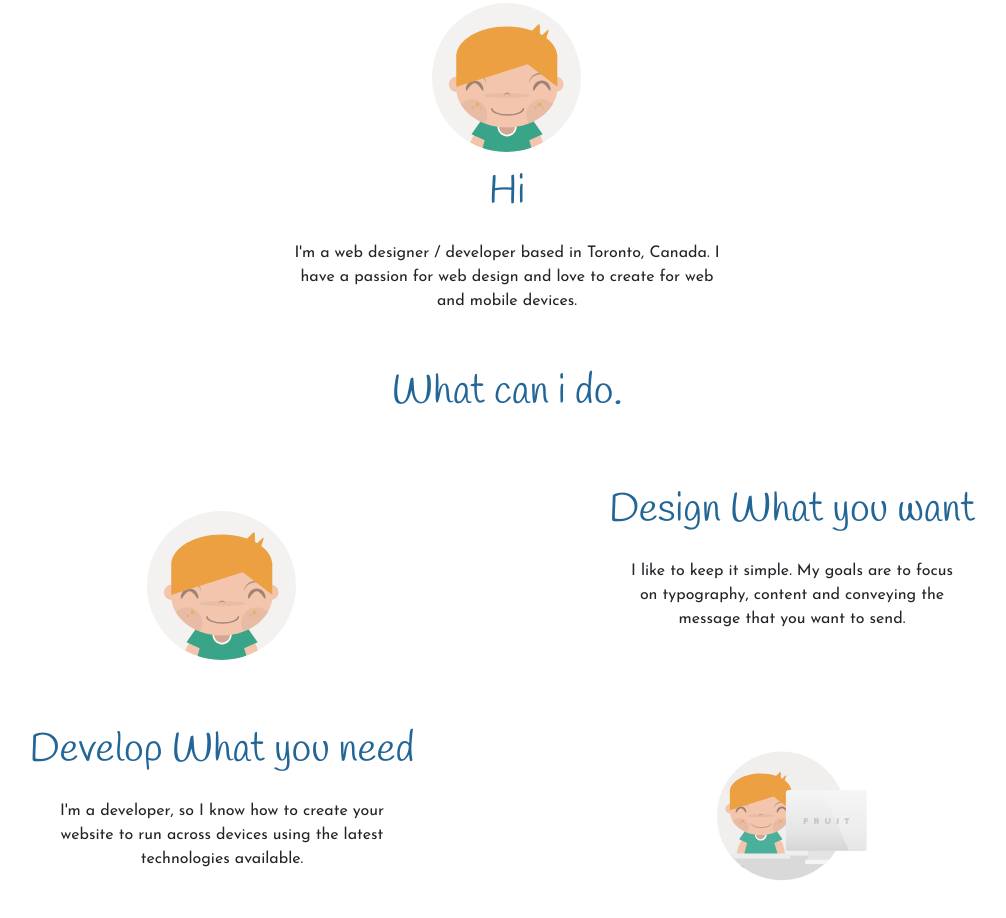
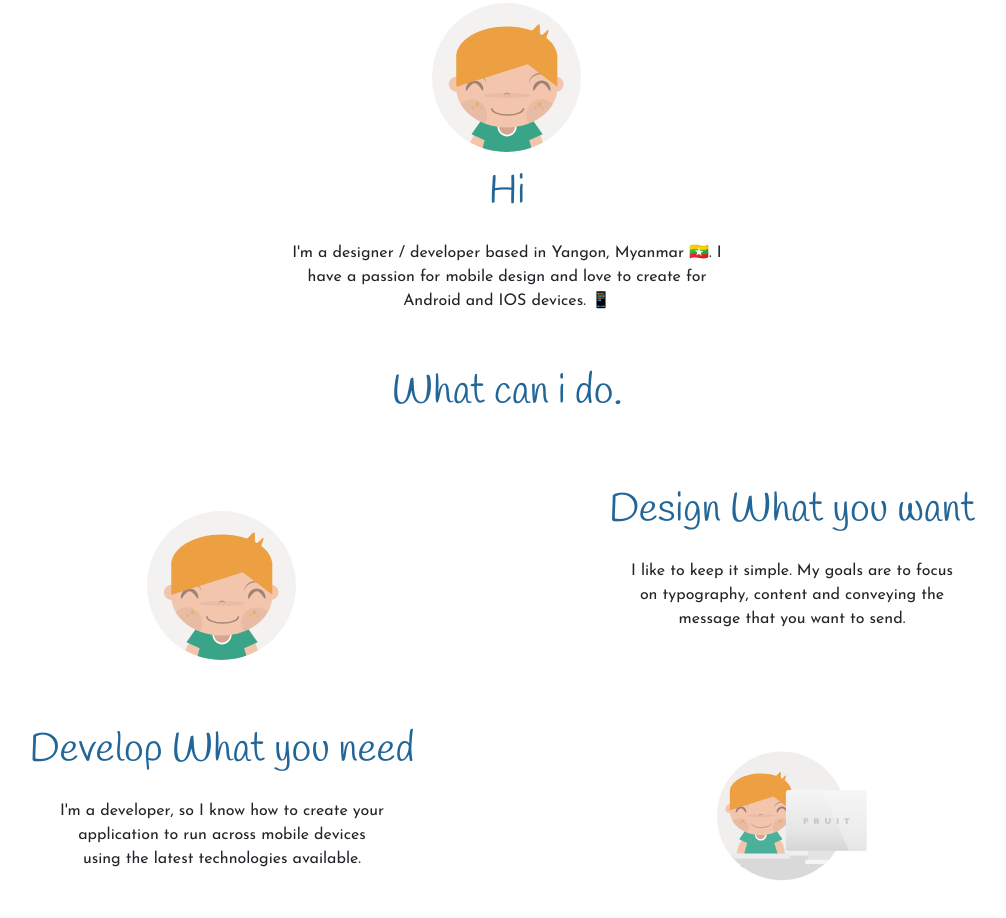
Before and after one commit to HeinXtet/Resume, a plain HTML site: page index.html in a window 1280 px wide. Shown: the part 662-1580 px from the top of the page, without its empty margins (133-1139 px from the left). Drawn offline with nearby package versions, Linux system fonts and the light colour scheme.

Commit message:
update-about

```diff
--- a/css/styles.css
+++ b/css/styles.css
@@ -270,7 +270,7 @@ body * {
     height: 300px;
 }
 
-@media screen and (max-width: 600px) {
+@media screen and (max-width: 900px) {
     .nav-bar {
         text-align: center;
     }
--- a/index.html
+++ b/index.html
@@ -48,8 +48,8 @@
     <div class="container middle-section">
         <img class="me-img" src="./assets/me.svg" alt="">
         <h1>Hi</h1>
-        <p class="intro-p">I'm a web designer / developer based in Toronto, Canada. I have a passion for web design and
-            love to create for web and mobile devices.</p>
+        <p class="intro-p">I'm a designer / developer based in Yangon, Myanmar &#x1F1F2;&#x1F1F2;. I have a passion for mobile design and
+            love to create for Android  and IOS  devices. &#x1F4F1;</p>
         <div class="middle-do">
             <h1>What can i do.</h1>
             <div class="row can-do">
@@ -68,7 +68,7 @@
         <div class="row need-middle">
             <div class="col-md-6 col-md-offset-1 right-do">
                 <h1>Develop What you need</h1>
-                <p>I'm a developer, so I know how to create your website to run across devices using the latest
+                <p>I'm a developer, so I know how to create your application to run across mobile devices using the latest
                     technologies available.</p>
             </div>
             <div class="col-md-6 right-want">
```
